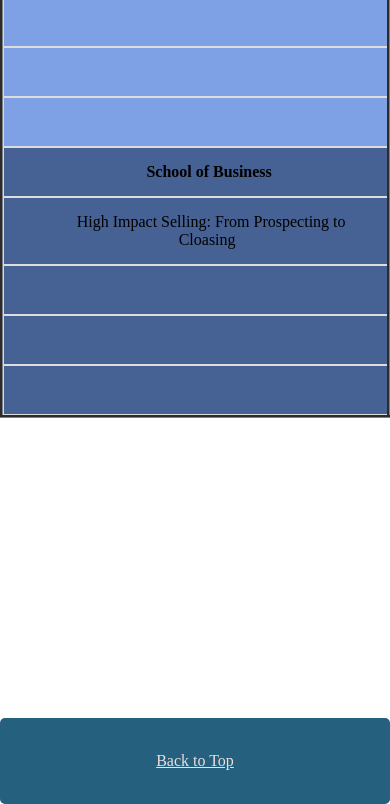
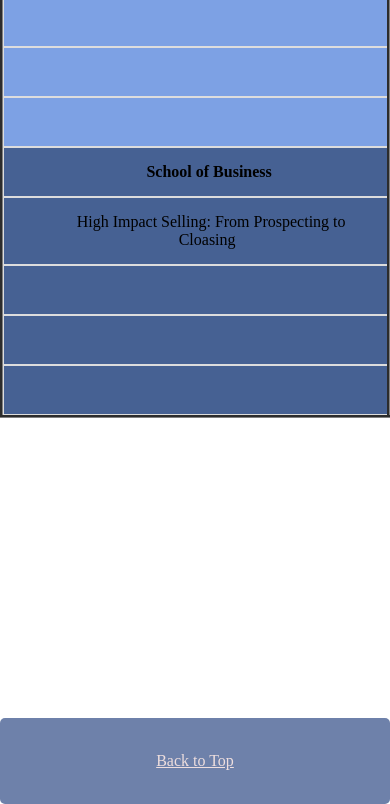
Before and after one commit to nyaakuopeyemi/Assignment-, a plain HTML site: page tables.html in a window 390 px wide. Shown: the part 1186-1990 px from the top of the page. Drawn offline with Linux system fonts and the light colour scheme.

Commit message:
css update

```diff
--- a/styles/registration.css
+++ b/styles/registration.css
@@ -191,7 +191,7 @@ body {
         grid-template-rows: 1fr 1fr 1fr;
         justify-content: center;
         align-items: center;
-        background-color: rgb(37, 96, 126);
+        background-color: #6e81aa;
         border-radius: 5px;
         margin: auto;
         width: 90%;
--- a/styles/table.css
+++ b/styles/table.css
@@ -37,7 +37,7 @@ footer{
     display: grid;
     grid-template-columns: auto;
     justify-content: center;
-    background-color: rgb(37, 96, 126);
+    background-color: #6e81aa;
     border-radius: 5px;
     margin-top: 1px;
   }
```
